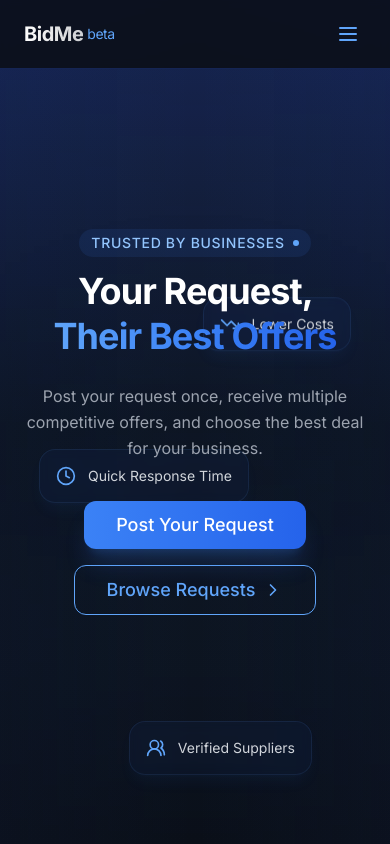
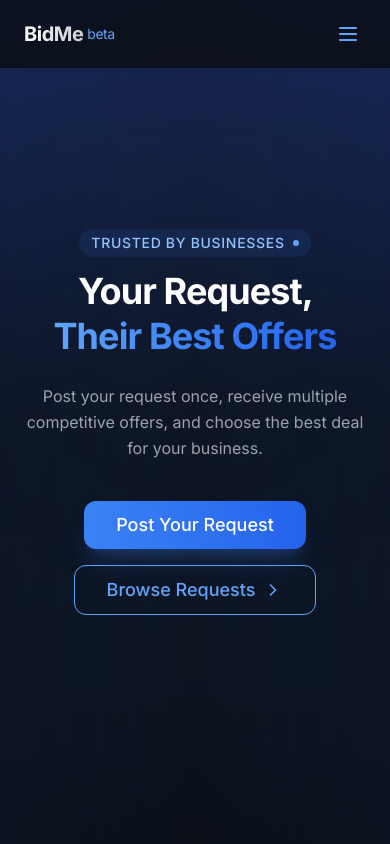
Before and after one commit to hectorestrada911/bidme, a Next.js app: page / in a window 390 px wide. Shown: the top 844 px of the page. Built offline with nearby package versions, Linux system fonts and the light colour scheme; no server answers; the database is empty.

Commit message:
refactor(landing): hide floating notes on mobile, simplify for smoother mobile UX

```diff
--- a/src/app/page.tsx
+++ b/src/app/page.tsx
@@ -11,7 +11,7 @@ import {
 import Link from "next/link"
 import { LiveRequests } from "../components/LiveRequests"
 
-import { CATEGORY_OPTIONS, CATEGORY_ICONS } from '@/lib/categories'
+import { CATEGORY_OPTIONS } from '@/lib/categories'
 
 const categories = [
   { name: "Business Services", icon: Briefcase },
@@ -56,7 +56,7 @@ export default function Home() {
           initial={{ opacity: 0 }}
           animate={{ opacity: 1 }}
           transition={{ duration: 0.5, delay: 0.8 }}
-          className="absolute inset-0 overflow-hidden pointer-events-none"
+          className="absolute inset-0 overflow-hidden pointer-events-none hidden md:block"
         >
           {/* Left side features */}
           <motion.div
```
